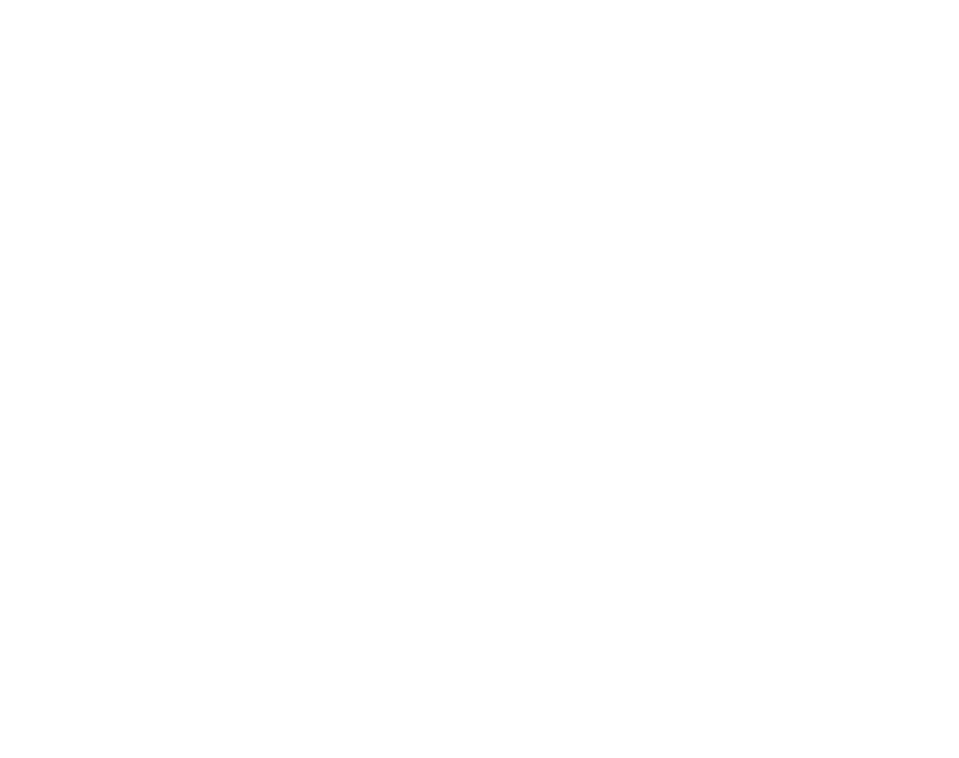
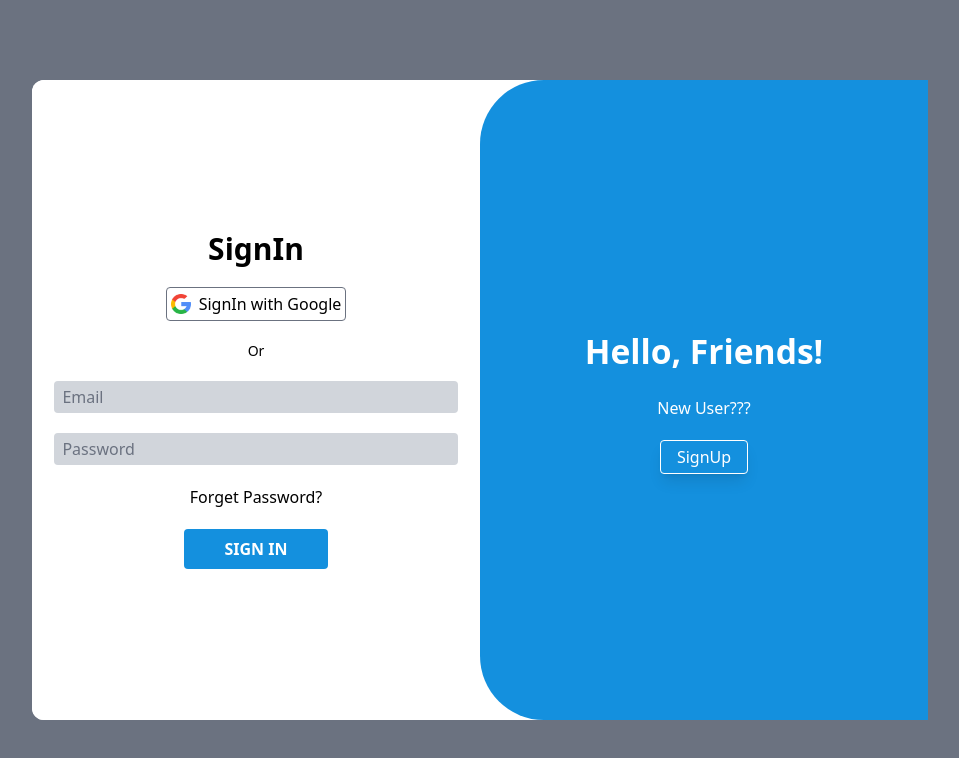
Before and after one commit to jsscoder/SIH_2024_Frontend, a React (Vite) app: page /signup in a window 1280 px wide. Before the commit this address had no page. Shown: the top 758 px of the page, without its empty margins (160-1119 px from the left). Built offline with nearby package versions, Linux system fonts and the light colour scheme.

Commit message:
login registration page

```diff
--- a/src/App.jsx
+++ b/src/App.jsx
@@ -15,6 +15,7 @@ function App() {
         <Routes>
           <Route path="/" element={<LandingPage />} />
           <Route path="/login" element={<Overlayer/>} />
+          <Route path='/signup' element={<Overlayer />} />
 
         </Routes>
       </BrowserRouter>
--- a/src/Components/Login/Login.jsx
+++ b/src/Components/Login/Login.jsx
@@ -1,14 +1,50 @@
-import React from 'react';
+import React, { useContext } from 'react';
+import Inputs from '../ui/Inputs';
+import google from '../../assets/Google.png'
+import Authcontext from '../../Context/Authcontext';
 
 const Login = () => {
 
+    const {isnotLogged,setLogged} = useContext(Authcontext)
+
     return (
-        <div className='max-w-screen-sm  bg-red-900 absolute top-1/2 left-1/2  -translate-x-1/2 -translate-y-1/2'>
+        <>
+        <div className={`w-[70%] relative h-[80%] bg-white ${isnotLogged?"rounded-r-xl":"rounded-l-xl"} flex`}>
+            <div className=' flex flex-col justify-center items-center gap-5 rounded-xl bg-white w-[50%] py-12'>
+                <h1 className="text-3xl font-bold">SignIn</h1>
+                <div className="flex gap-2 justify-center items-center border-gray-500 border cursor-pointer p-1 rounded">
+                    <img src={google} alt="" className="h-5 inline" />
+                    <span>SignIn with Google</span>
+                </div>
+                <p className="text-sm">Or</p>
+                <Inputs id={"email"} pholder='Email'/>
+                <Inputs id='password' pholder='Password' />
+                <p className=''>Forget Password?</p>
+                <button className='bg-primary p-2 rounded text-white px-10 font-bold'>SIGN IN</button>
 
 
+            </div>
+            <div className={`absolute w-[50%] ${isnotLogged?"left-0 rounded-r-[64px] ":"right-0 rounded-l-[64px] "} bg-primary flex flex-col justify-center items-center text-white h-full  gap-5 transition-[border-radius] duration-[100ms] ease-in-out`}>
+                <h1 className="font-extrabold text-[2.1rem]">{isnotLogged?"Have An Account!!!":"Hello, Friends!"}</h1>
+                <p className="">{isnotLogged?"Have an account":"New User???"}</p>
+                <button className="capitalize bg-transparent rounded shadow-lg border-white border py-1 px-4" onClick={()=>isnotLogged?setLogged(false):setLogged(true)}>{isnotLogged?"Sign In":"SignUp"}</button>
+            </div>
+            <div className="w-[50%] flex flex-col justify-center items-center gap-5 rounded-xl bg-white py-12">
+                <h1 className=""></h1><h1 className="text-3xl font-bold">SignUp</h1>
+                <div className="flex gap-2 justify-center items-center border-gray-500 border cursor-pointer p-1 rounded">
+                    <img src={google} alt="" className="h-5 inline" />
+                    <span>SignIn with Google</span>
+                </div>
+                <p className="text-sm">Or</p>
+                <Inputs id={"User"} pholder='UserName'/>
+                <Inputs id={"email"} pholder='Email'/>
+                <Inputs id={"password"} pholder='Password'/>
+                <Inputs id={"email"} pholder='Email'/>
+                <button className='bg-primary p-2 rounded text-white px-10 font-bold'>SIGN IN</button>
 
-
+            </div>
         </div>
+        </>
     )
 }
 
--- /dev/null
+++ b/src/Components/ui/Inputs.jsx
@@ -0,0 +1,18 @@
+import React from 'react'
+
+const Inputs = ({
+    id = "",
+    icon,
+    pholder="",
+
+}) => {
+  return (
+    <>
+        <div className="w-full flex justify-center items-center">
+            <input type="text" className='bg-gray-300 outline-none rounded w-[90%] placeholder:text-gray-500 px-2 py-1' id={id} placeholder={pholder} />
+        </div>
+    </>
+  )
+}
+
+export default Inputs
--- /dev/null
+++ b/src/Context/Authcontext.js
@@ -0,0 +1,5 @@
+import { createContext } from "react";
+
+const Authcontext = createContext()
+
+export default Authcontext
--- /dev/null
+++ b/src/Context/Authstate.jsx
@@ -0,0 +1,17 @@
+import React, { useState } from 'react'
+import Authcontext from './Authcontext'
+
+const Authstate = ({children}) => {
+
+    const [isnotLogged,setLogged] = useState(false)
+
+  return (
+    <>
+        <Authcontext.Provider value={{isnotLogged,setLogged}}>
+            {children}
+        </Authcontext.Provider>
+    </>
+  )
+}
+
+export default Authstate
--- a/src/assets/Exports/Index.js
+++ b/src/assets/Exports/Index.js
@@ -1,5 +1,7 @@
 import Logo from "../../assets/logo.png";
+import user from '../../assets/user.png'
 
 export default {
-    Logo
+    Logo,
+    user
 }
--- a/src/main.jsx
+++ b/src/main.jsx
@@ -2,9 +2,13 @@ import { StrictMode } from 'react'
 import { createRoot } from 'react-dom/client'
 import App from './App.jsx'
 import './index.css'
+import Authcontext from './Context/Authcontext.js'
+import Authstate from './Context/Authstate.jsx'
 
 createRoot(document.getElementById('root')).render(
   <StrictMode>
-    <App />
+    <Authstate>
+      <App />
+    </Authstate>
   </StrictMode>,
 )
--- a/src/pages/Overlay/Overlayer.jsx
+++ b/src/pages/Overlay/Overlayer.jsx
@@ -1,14 +1,15 @@
-import React from 'react'
+import React, { useContext } from 'react'
 import Login from '../../Components/Login/Login'
 const Overlayer = () => {
+
   return (
     <>
 
-        <div className='absolute top-1/2 left-1/2 -translate-x-1/2 -translate-y-1/2 w-screen h-screen bg-gray-900/10'>
+        <div className="flex h-screen bg-gray-500 justify-center items-center">
+          <Login />
 
         </div>
 
-        <Login/>
 
 
     </>
--- a/tailwind.config.js
+++ b/tailwind.config.js
@@ -1,3 +1,4 @@
+
 /** @type {import('tailwindcss').Config} */
 export default {
   content: [
@@ -9,6 +10,33 @@ export default {
       fontFamily: {
         Google1: ['Lilita One', 'sans-serif']
       },
+      colors:{
+        primary:"#1490de"
+      },
+      keyframes:{
+        leftside:{
+          '0%':{
+            transform: "translate(100% 0)",
+            rounded:"l-xl"
+          },
+          '100%':{
+            transform: "translate(-100% 0)",
+            rounded:"r-xl"
+          }
+        },
+        rightside:{
+          '0%':{
+            left:0
+          },
+          '100%':{
+            right:0
+          }
+        }
+      },
+      animation:{
+        leftside:"leftside 1s ease-in-out",
+        rightside:"rightside 1s ease-in-out"
+      }
 
     },
   },
```
Also changed, not shown: src/assets/Google.png (added), src/assets/user.png (added).
